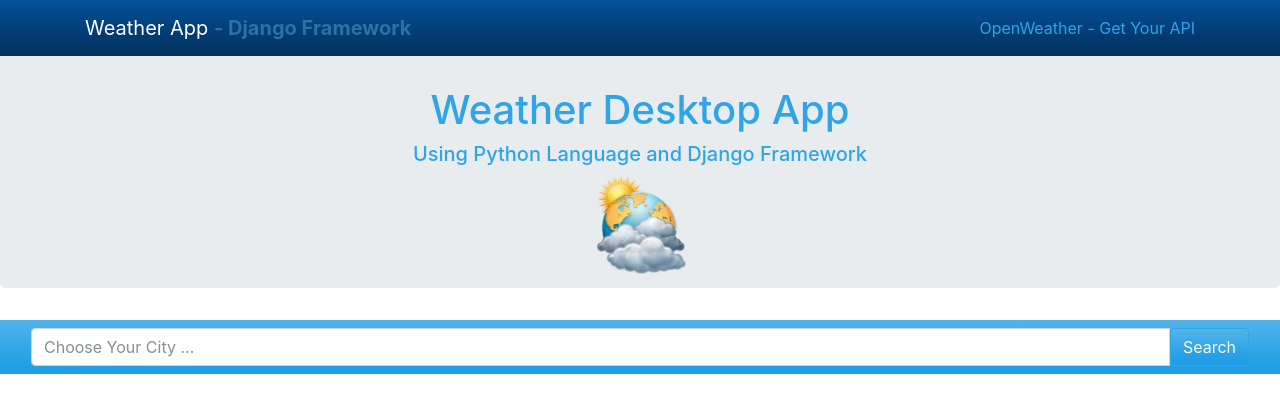
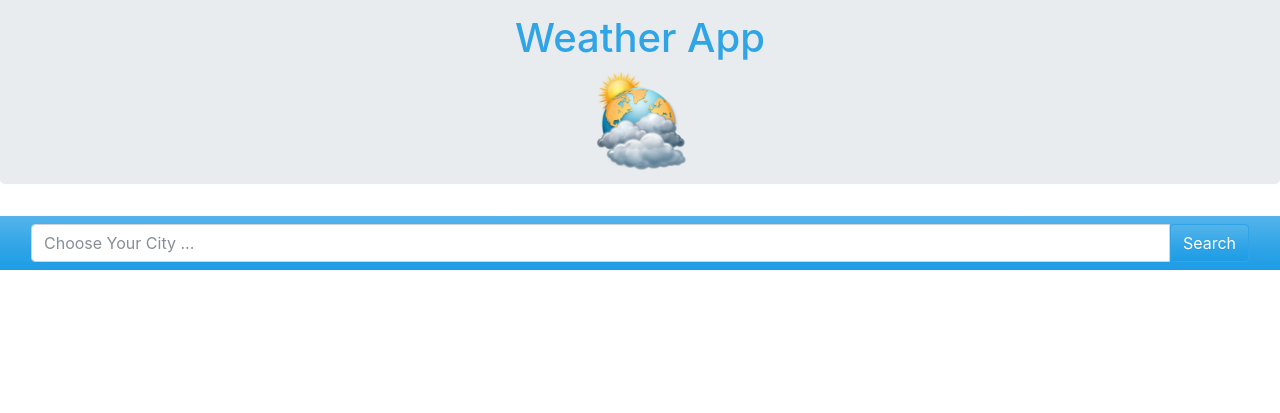
Before and after one commit to nmkhang18/weatherApp, a Django app: page / in a window 1280 px wide. Shown: the top 413 px of the page. Run offline with Django 3.2, Linux system fonts and the light colour scheme; some libraries are stand-ins or nearby versions.

Commit message:
first commit

```diff
--- a/main/templates/main/index.html
+++ b/main/templates/main/index.html
@@ -12,19 +12,19 @@
 </head>
 
 <body>
-  <div class="navbar navbar-expand-lg fixed-top navbar-dark bg-dark">
+  <!-- <div class="navbar navbar-expand-lg fixed-top navbar-dark bg-dark">
     <div class="container">
-      <a href="../" class="navbar-brand">Weather App <span style="color: rgb(39, 117, 161);"> <strong> - Django
+      <a href="../" class="navbar-brand">Weather App <span style="color: gray;"> <strong> - Django
             Framework</strong>
         </span> </a>
       <a href="https://openweathermap.org" class="navbar-tech">OpenWeather - Get Your API</a>
     </div>
   </div>
 
-  <br /><br /> <br>
+  <br /><br /> <br> -->
   <div id="jumbotron" class="jumbotron" style="text-align: center; margin-top:-50px">
-    <h1 class="display-5">Weather Desktop App </h1>
-    <h5>Using Python Language and Django Framework</h5>
+    <h1 class="display-5">Weather App </h1>
+    <!-- <h5>Using Python Language and Django Framework</h5> -->
 
     <img src="{% static 'images/weather.png' %}" class="image" style="width:100px; margin-bottom:-50px; ">
   </div>
```
